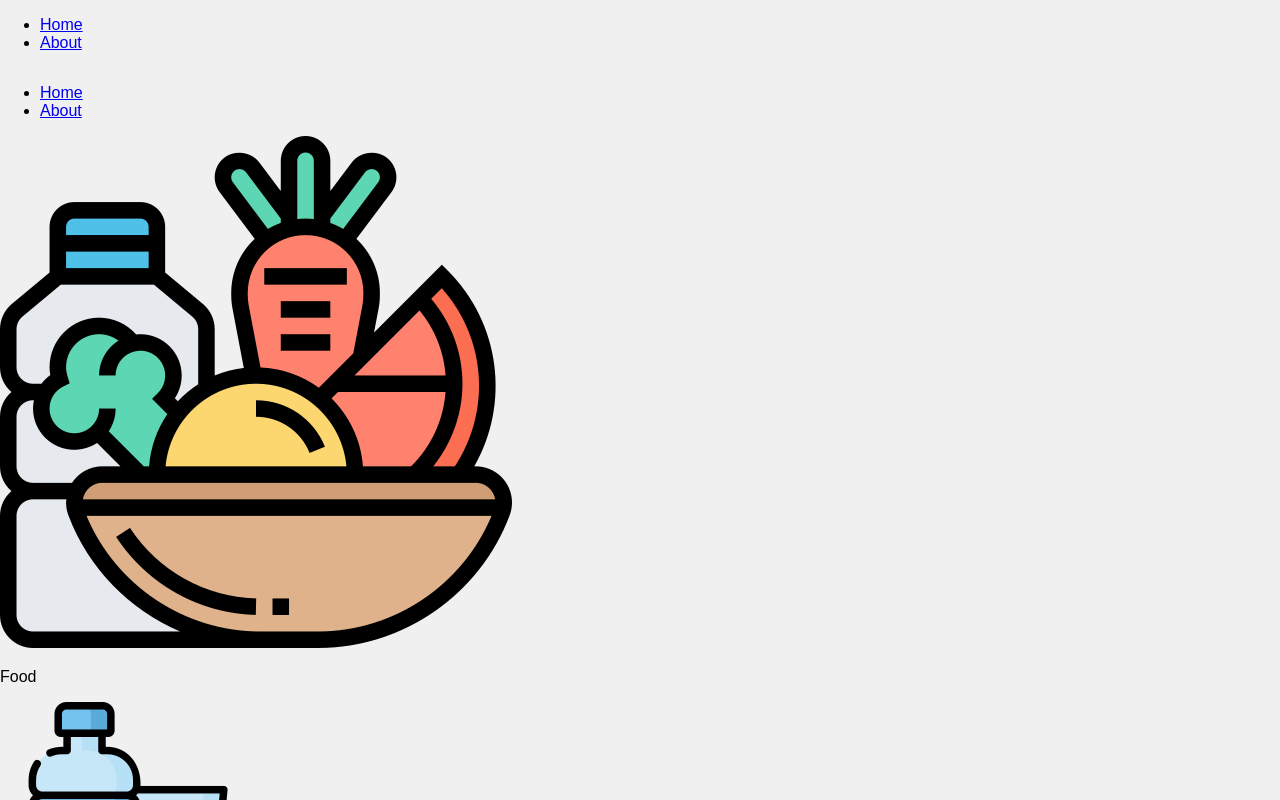
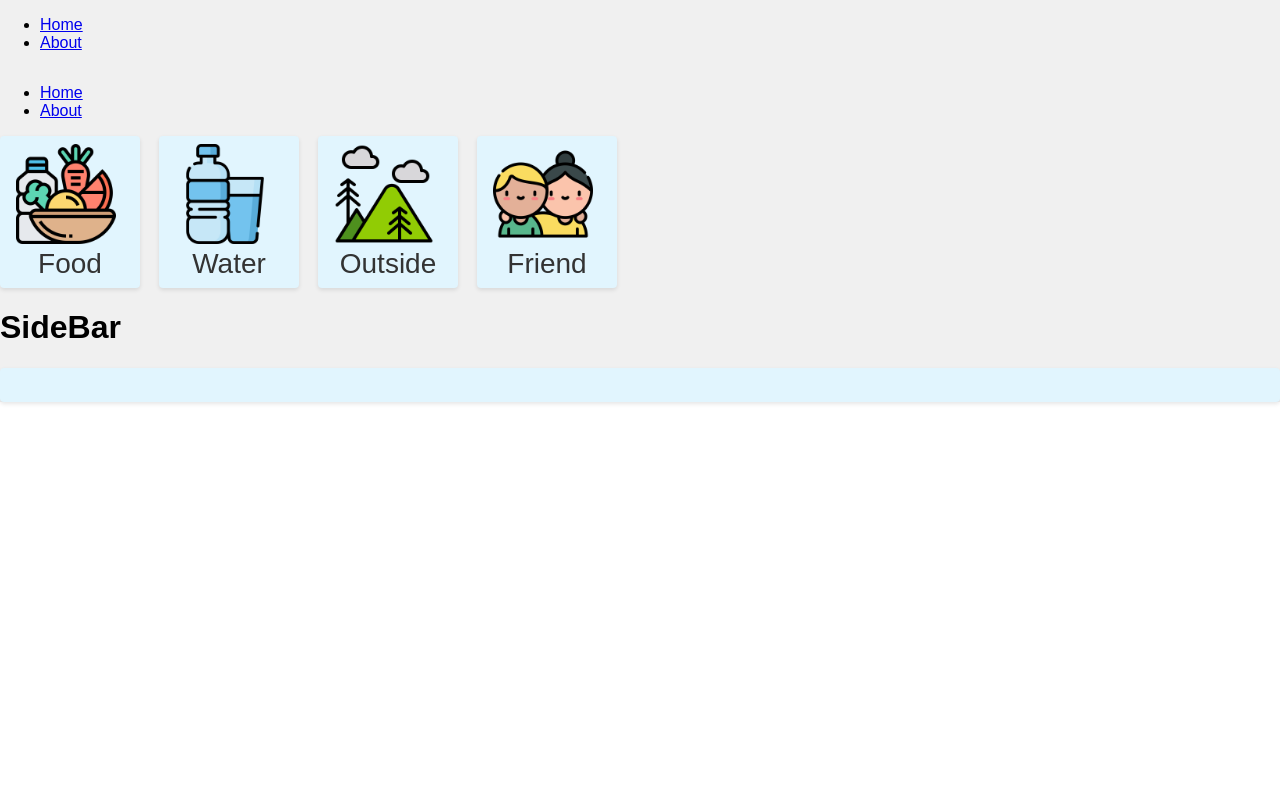
Before and after one commit to elsieyli/MindBridge, a React (Create React App) app in the folder mindbridgewebapp/: page / in a window 1280 px wide. Shown: the top 800 px of the page. Built offline with nearby package versions, Linux system fonts and the light colour scheme.

Commit message:
button css

```diff
--- a/mindbridgewebapp/src/components/Button.js
+++ b/mindbridgewebapp/src/components/Button.js
@@ -11,9 +11,12 @@ function Button({ image, audio, text }) {
   };
 
   return (
-    <div className="button" onClick={playAudio}>
-      <img src={image} alt={text} />
-      <p className="button-text">{text}</p>
+    <div
+    className="button"
+    onClick={playAudio}
+    >
+    <img src={image} alt={text} className='img'/>
+    <p className="button-text">{text}</p>
     </div>
   );
 }
--- a/mindbridgewebapp/src/pages/Home.js
+++ b/mindbridgewebapp/src/pages/Home.js
@@ -33,13 +33,13 @@ function Home() {
     { icon: waterIcon, text: 'Water',audio: waterAudio },
     { icon: outsideIcon, text: 'Outside',audio: outsideAudio },
     { icon: friendIcon, text: 'Friend',audio: friendAudio},
-    { icon: readIcon, text: 'Read',audio: readAudio },
-    { icon: showerIcon, text: 'Shower',audio: showerAudio },
-    { icon: sleepIcon, text: 'Sleep', audio: sleepAudio }, // Assuming you only have audio for sleep
-    { icon: toiletIcon, text: 'Toilet',audio: toiletAudio },
-    { icon: tvIcon, text: 'Television',audio: tvAudio },
-    { icon: toysIcon, text: 'Toys',audio: toysAudio },
-    { icon: readIcon, text: 'Read',audio: readAudio },
+    // { icon: readIcon, text: 'Read',audio: readAudio },
+    // { icon: showerIcon, text: 'Shower',audio: showerAudio },
+    // { icon: sleepIcon, text: 'Sleep', audio: sleepAudio }, // Assuming you only have audio for sleep
+    // { icon: toiletIcon, text: 'Toilet',audio: toiletAudio },
+    // { icon: tvIcon, text: 'TV',audio: tvAudio },
+    // { icon: toysIcon, text: 'Toys',audio: toysAudio },
+    // { icon: readIcon, text: 'Read',audio: readAudio },
 
   ];
 
@@ -47,11 +47,13 @@ function Home() {
     <div className="home">
       <NavBar />
       <div className="main-content">
+
         <div className="buttons-container">
           {buttonsData.map(buttonData => (
             <Button key={buttonData.text} audio={buttonData.audio} image={buttonData.icon} text={buttonData.text} />
           ))}
         </div>
+
         <SideBar />
       </div>
     </div>
--- a/mindbridgewebapp/src/style/Button.css
+++ b/mindbridgewebapp/src/style/Button.css
@@ -1,29 +1,34 @@
-.project {
-    width: 100%;
-    height: calc(100vh - 100px);
-    display: flex;
-    justify-content: center;
-    align-items: center;
-    flex-direction: column;
-  }
+/* Button.css */
 
-  .project h1 {
-    margin-top: 200px;
-    color: #3e497a;
-    font-size: 35px;
-  }
-  .project img {
-    width: 700px;
-    border-radius: 15px;
-  }
+.button {
+  display: inline-block;
+  cursor: pointer;
+  border: none;
+  background-color: #e1f5fe; /* light blue */
+  text-align: center;
+  transition: transform 0.2s ease;
+  padding: 8px 16px; /* smaller padding */
+  border-radius: 4px; /* rounded edges */
+  box-shadow: 0px 2px 4px rgba(0, 0, 0, 0.1);
+  margin-right: 19px; /* Add space between buttons */
+}
 
-  .project p {
-    font-size: 30x;
-    color: #3e497a;
-    text-align: center;
-  }
+.button:last-child {
+  margin-right: 0; /* No margin for the last button */
+}
 
-  .project svg {
-    font-size: 30px;
-    color: #3e497a;
-  }
+.button:hover {
+  transform: scale(1.05);
+}
+
+.button img {
+  max-width: 100px; /* smaller image size */
+  height: auto;
+  margin-right: 8px; /* Add space between image and text */
+}
+
+.button p {
+  margin: 0;
+  font-size: 28px;
+  color: #333;
+}
```
